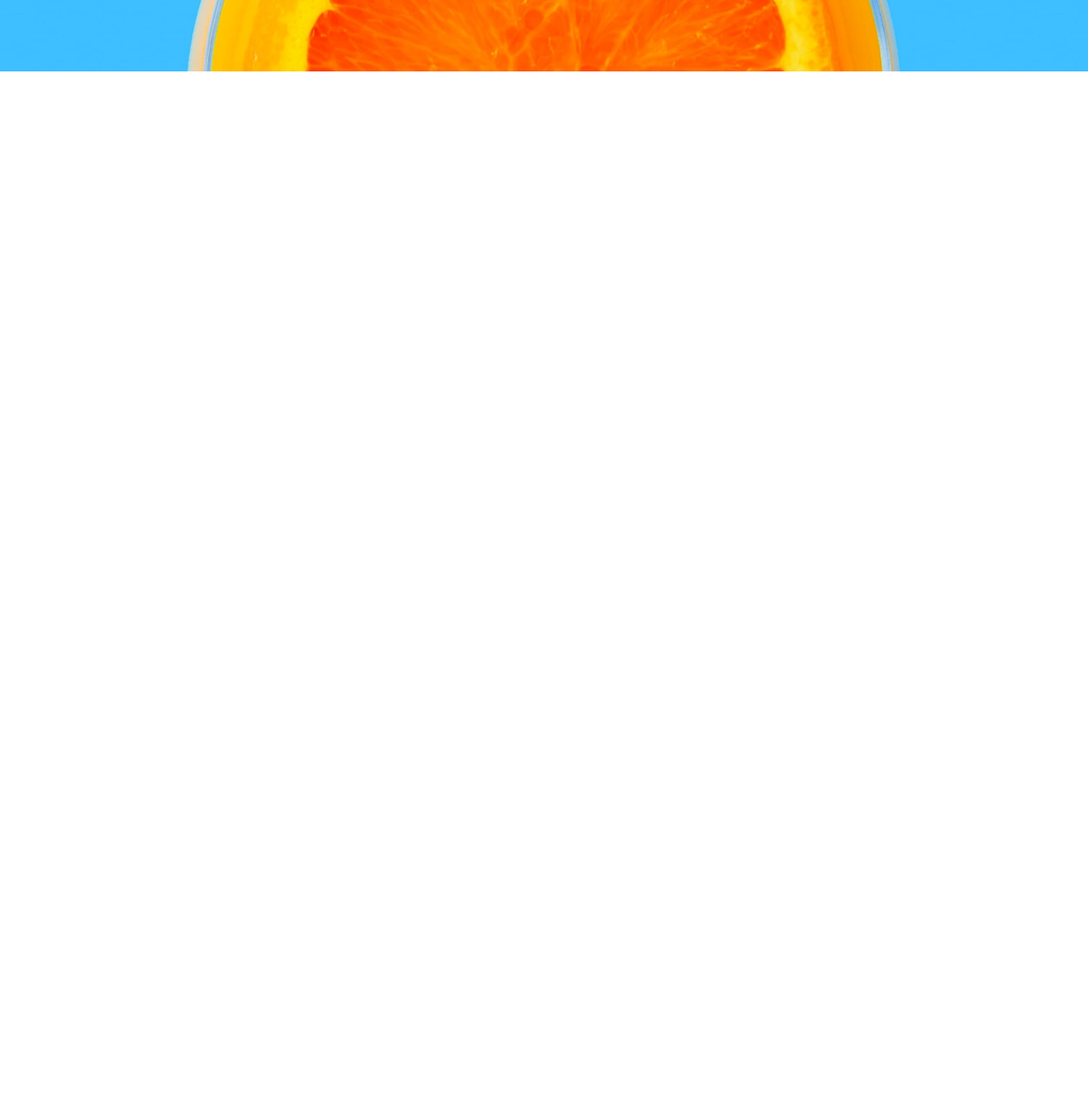
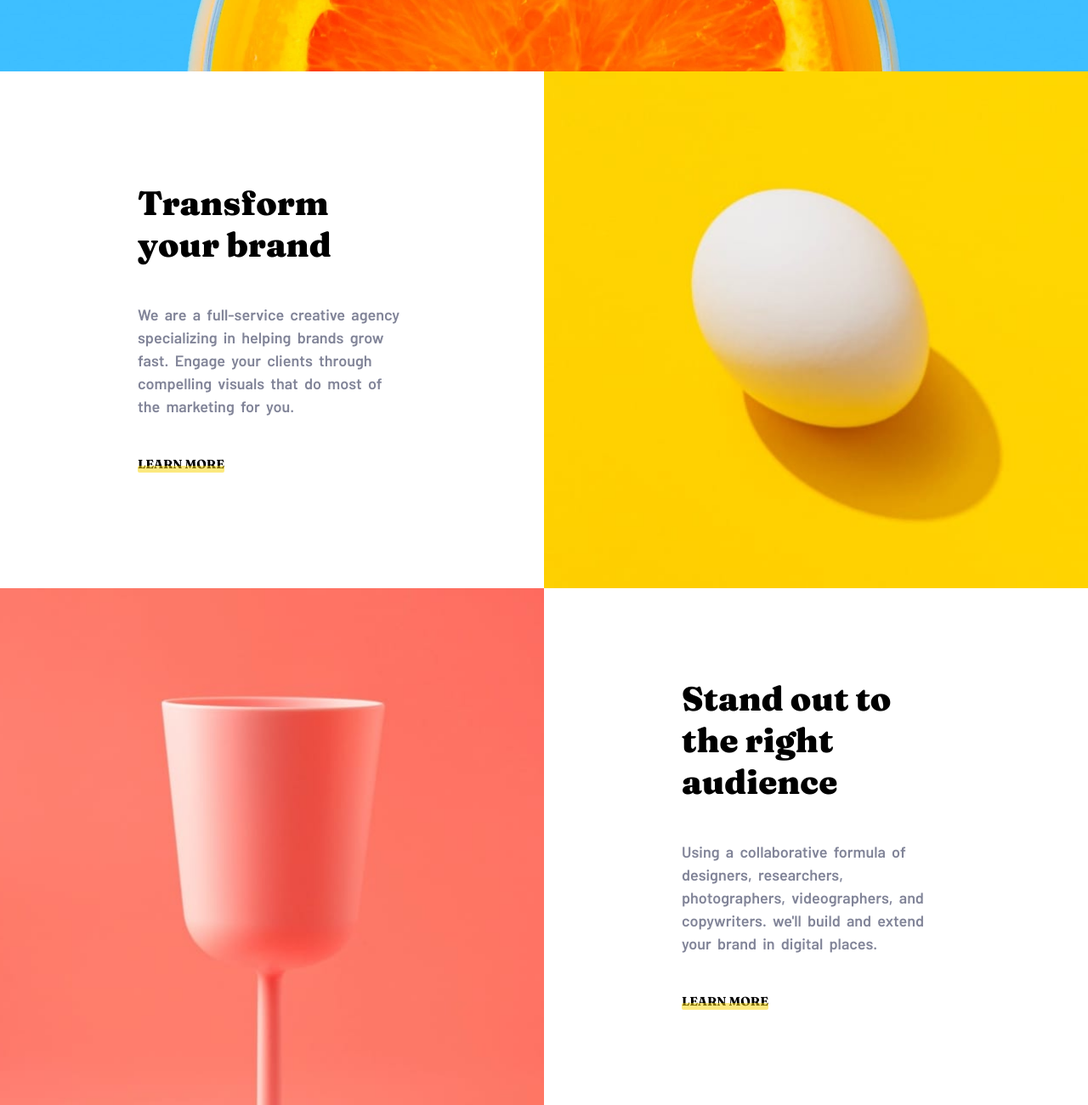
Before and after one commit to withrajatsharma/Sunnyside-agency, a plain HTML site: page index.html in a window 1280 px wide. Shown: the part 716-2016 px from the top of the page at 85% size. Before the commit the page ends 800 px from the top, so only its background shows below. Drawn offline with Linux system fonts and the light colour scheme.

Commit message:
page2 desktop completed

```diff
--- a/index.html
+++ b/index.html
@@ -30,6 +30,41 @@
     </div>
 
 
+    <div class="page2">
+        <div class="box1">
+            <div class="tbox">
+                <h2>Transform your brand</h2>
+                <p>We are a full-service creative agency specializing in helping brands grow fast. Engage your clients through compelling visuals that do most of the marketing for you.</p>
+                <div>
+
+                    <div class="lm">
+                        <h6>LEARN MORE</h6>
+                        <span></span>
+                    </div>
+                </div>
+            </div>
+            <div class="ibox1">
+
+            </div>
+        </div>
+        <div class="box2">
+            <div class="ibox2">
+
+            </div>
+            <div class="tbox">
+                <h2>Stand out to the right audience</h2>
+                <p>Using a collaborative formula of designers, researchers, photographers, videographers, and copywriters. we'll build and extend your brand in digital places. </p>
+                <div>
+
+                    <div class="lm">
+                        <h6>LEARN MORE</h6>
+                        <span></span>
+                    </div>
+                </div>
+            </div>
+        </div>
+    </div>
+
 
 </body>
 </html>
--- a/src/style.css
+++ b/src/style.css
@@ -102,3 +102,72 @@ nav li:last-child a:hover{
     left:50%;
     transform:translate(-50%,-50%);
 }
+
+
+.box1,.box2{
+    display: flex;
+    width: 100%;
+    height: 76vh;
+ }
+
+
+.tbox{
+    width: 50%;
+    display:flex;
+    flex-direction: column;
+    justify-content:center;
+    align-items:center;
+    padding-inline: 9rem;
+    gap: 2.5rem;
+}
+.tbox>*{
+    width: 100%;
+}
+
+.tbox h2{
+    font-family:  'Fraunces', serif;
+    font-weight: 900;
+    font-size: 2.2rem;
+}
+.tbox h6{
+    font-family:  'Fraunces', serif;
+    font-weight: 700;
+   font-size: .8rem;
+   cursor: pointer;
+}
+
+.lm{
+    width: fit-content;
+}
+
+.tbox span{
+    height: 8px;
+    position: relative;
+    top: -7px;
+
+
+    border-radius: 2px;
+    opacity: .5;
+    background-color: var(--prim-yellow);
+    display: block;
+}
+
+.ibox1{
+    width: 50%;
+    background: url(assets/desktop/image-transform.jpg);
+    background-position: center;
+    background-size: cover;
+}
+.ibox2{
+    width: 50%;
+    background: url(assets/desktop/image-stand-out.jpg);
+    background-position: center;
+    background-size: cover;
+}
+
+.tbox p{
+    color: var(--dark-gray-blue);
+    word-spacing: .2rem;
+    line-height: 1.5rem;
+    font-size: 1rem;
+}
```
